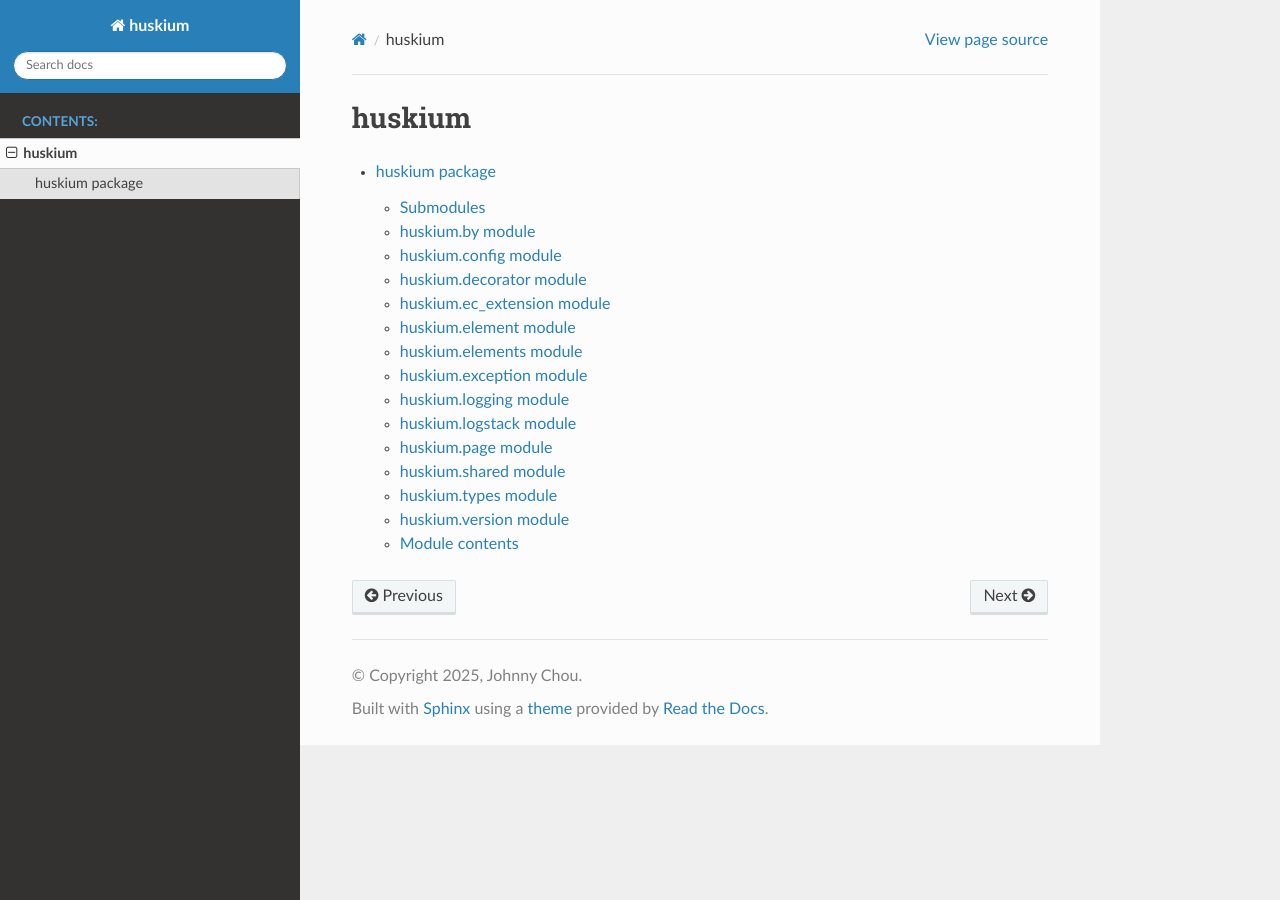
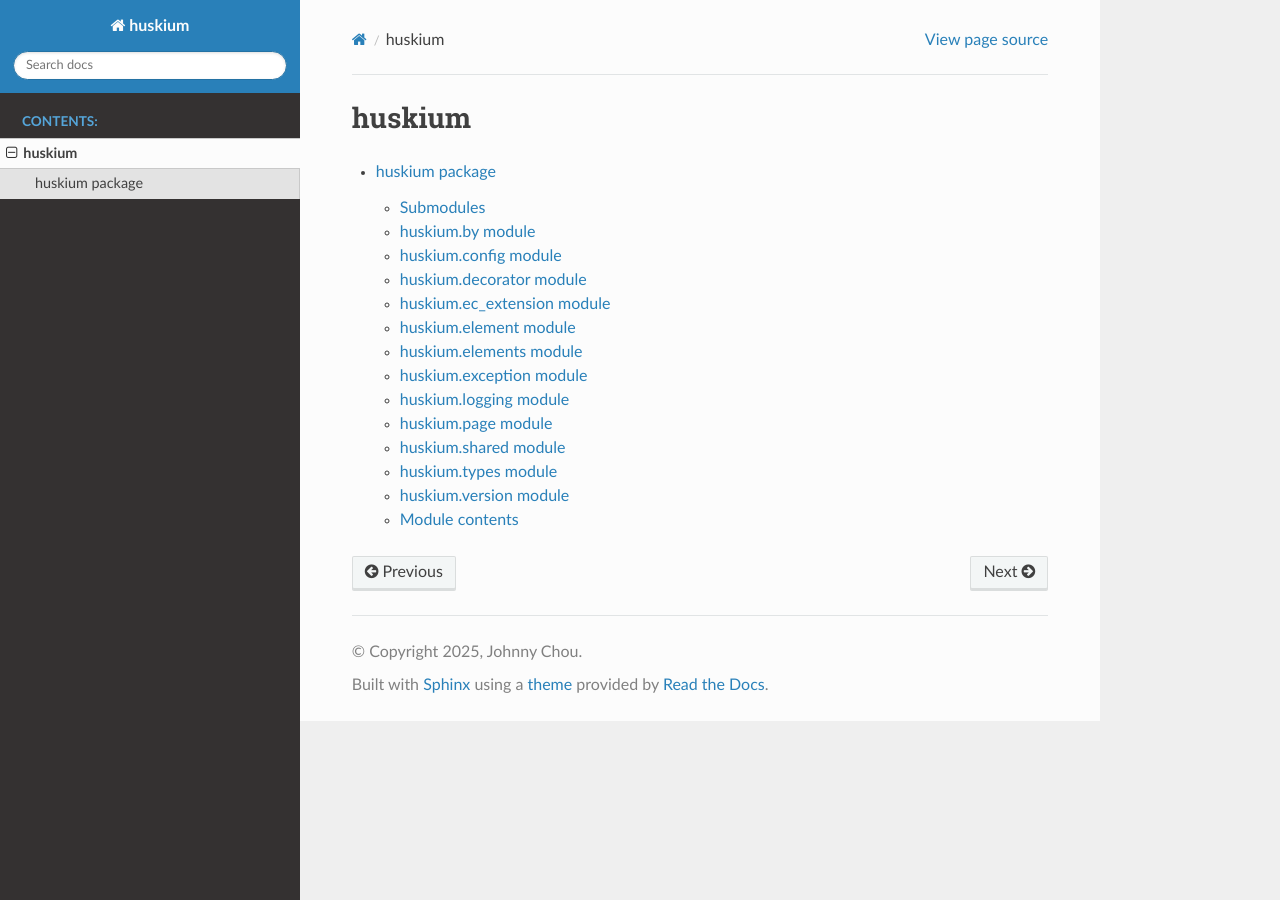
Before and after one commit to uujohnnyuu/huskyPO, a Sphinx documentation site: the page built from sphinx/source/modules.rst, in a window 1280 px wide. Built offline with Sphinx 7.4.7 and the Read the Docs theme 3.1.0, drawn with Linux system fonts in a browser that asks for light colours.

Commit message:
update sphinx

```diff
--- a/sphinx/source/huskium.rst
+++ b/sphinx/source/huskium.rst
@@ -68,14 +68,6 @@ huskium.logging module
    :show-inheritance:
    :undoc-members:
 
-huskium.logstack module
------------------------
-
-.. automodule:: huskium.logstack
-   :members:
-   :show-inheritance:
-   :undoc-members:
-
 huskium.page module
 -------------------
 
```
Also changed, not shown: 9 other files.
